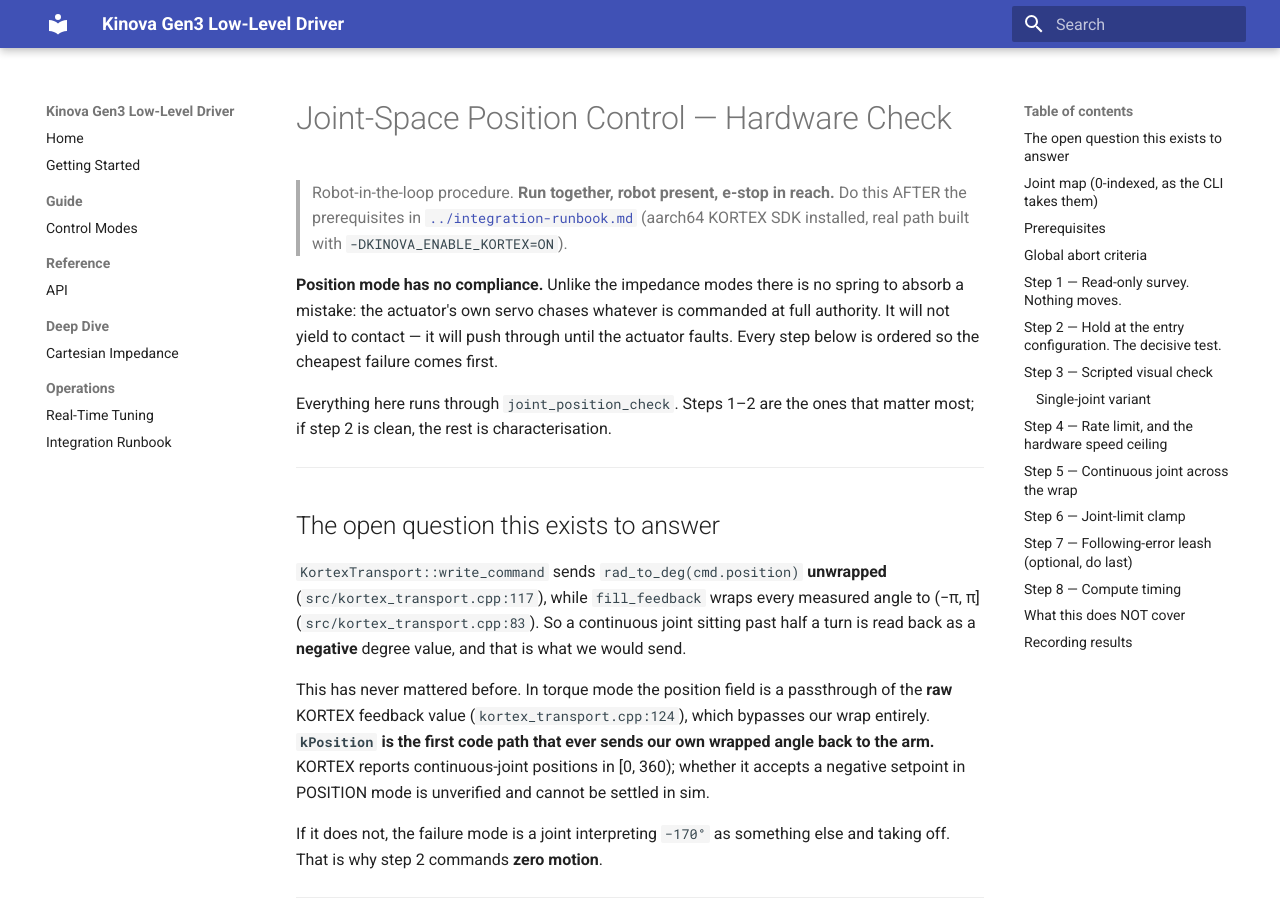
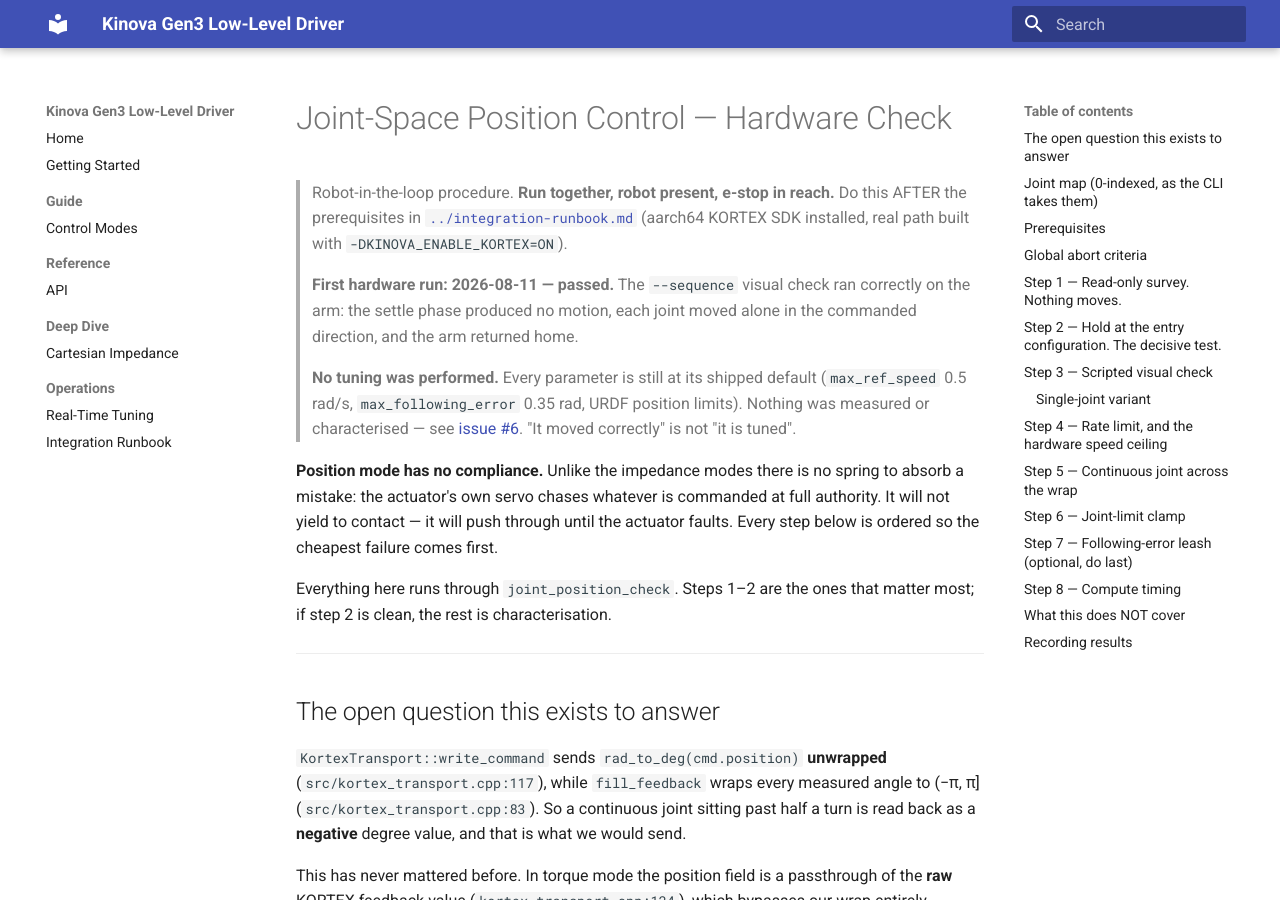
Before and after one commit to rammp-org/kinova-gen3-driver, an MkDocs documentation site: the page built from docs/integration/joint_position_hardware_check.md, in a window 1280 px wide and 900 px high. Built offline with MkDocs 1.6.1 and Material for MkDocs 9.7.7, drawn with Linux system fonts in a browser that asks for light colours.

Commit message:
docs(position): record first hardware run; defaults are untuned
The --sequence visual check ran correctly on the arm on 2026-08-11: no
motion during the settle phase, each joint moved alone in the commanded
direction, and the arm returned home.

Recorded alongside an explicit caveat in both docs, because the two are
easy to conflate: every parameter is still at its shipped default and
nothing was measured, characterised, or adjusted. "It moved correctly" is
not "it is tuned". The impedance gains carry the same warning for the
same reason.

Refs #6

```diff
--- a/docs/integration/joint_position_hardware_check.md
+++ b/docs/integration/joint_position_hardware_check.md
@@ -4,6 +4,16 @@
 > Do this AFTER the prerequisites in
 > [`../integration-runbook.md`](../integration-runbook.md) (aarch64 KORTEX SDK
 > installed, real path built with `-DKINOVA_ENABLE_KORTEX=ON`).
+
+> **First hardware run: 2026-08-11 — passed.** The `--sequence` visual check ran
+> correctly on the arm: the settle phase produced no motion, each joint moved
+> alone in the commanded direction, and the arm returned home.
+>
+> **No tuning was performed.** Every parameter is still at its shipped default
+> (`max_ref_speed` 0.5 rad/s, `max_following_error` 0.35 rad, URDF position
+> limits). Nothing was measured or characterised — see
+> [issue #6](https://github.com/rammp-org/kinova-gen3-driver/issues/6). "It moved
+> correctly" is not "it is tuned".
 
 **Position mode has no compliance.** Unlike the impedance modes there is no
 spring to absorb a mistake: the actuator's own servo chases whatever is
```
Also changed, not shown: docs/guide/control-modes.md (+6 -0 lines).
